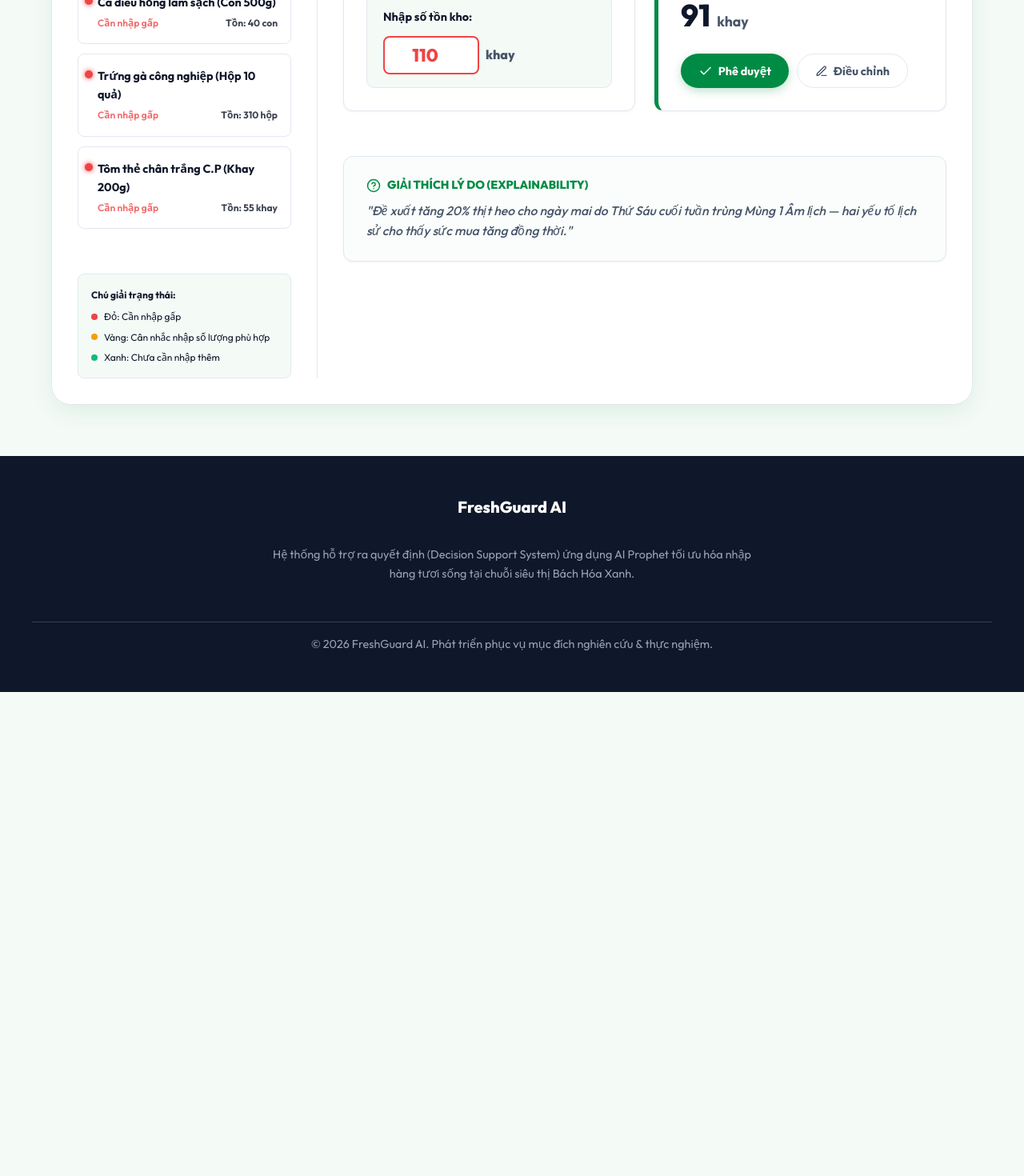
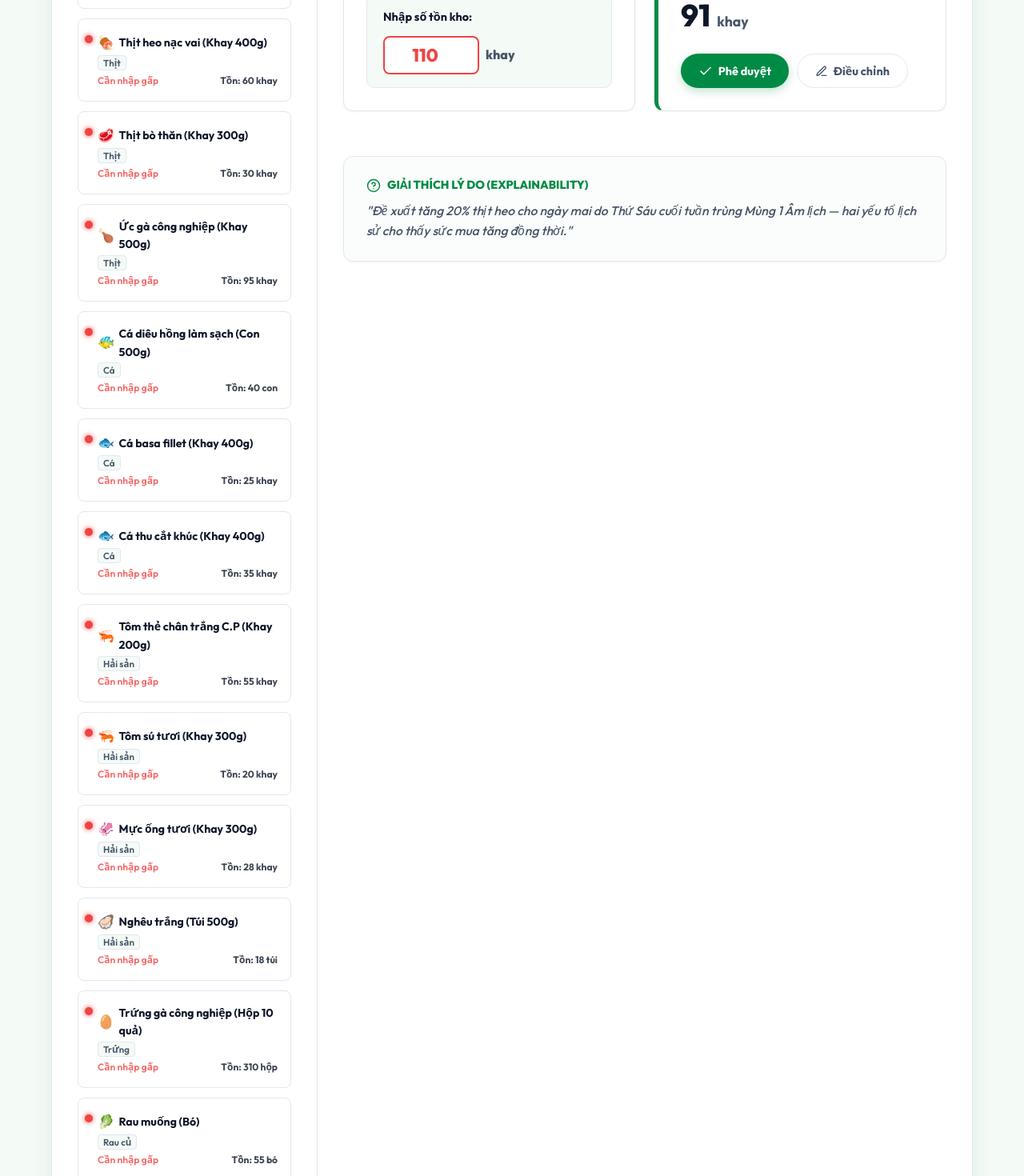
Before and after one commit to truongminhnhut-ncrew/FreshGuard-AI, a React (Vite) app in the folder frontend/: page / in a window 1280 px wide. Shown: the part 740-2210 px from the top of the page at 80% size. Before the commit the page ends 1605 px from the top, so only its background shows below. Built offline with nearby package versions, Linux system fonts and the light colour scheme.

Commit message:
feat: add 17 new products with emoji and category badges

```diff
--- a/frontend/src/components/DecisionDashboard.jsx
+++ b/frontend/src/components/DecisionDashboard.jsx
@@ -56,11 +56,16 @@ export default function DecisionDashboard({ onOpenGuide }) {
     setApproved(false);
 
     // Set specific MAPE for each product
-    if (prod.id === 'ba-roi-heo-cp') setMape('8.4%');
-    else if (prod.id === 'dui-heo-cp') setMape('7.8%');
-    else if (prod.id === 'ca-dieu-hong') setMape('10.2%');
-    else if (prod.id === 'trung-ga-10') setMape('5.2%');
-    else if (prod.id === 'tom-the-cp') setMape('9.1%');
+    const mapeMap = {
+      'ba-roi-heo-cp': '8.4%', 'dui-heo-cp': '7.8%', 'ca-dieu-hong': '10.2%',
+      'trung-ga-10': '5.2%',  'tom-the-cp': '9.1%',  'nac-vai-heo': '8.9%',
+      'bo-than-cp':  '11.3%', 'uc-ga-cn':   '7.5%',  'ca-basa-fillet': '12.1%',
+      'ca-thu-cat-khuc': '10.8%', 'tom-su-tuoi': '9.7%', 'muc-ong-tuoi': '13.2%',
+      'ngheu-trang': '14.5%', 'rau-muong': '16.2%',  'cai-ngot': '15.8%',
+      'ca-chua': '12.4%',    'dua-leo': '13.7%',     'xa-lach-lolo': '17.1%',
+      'ca-rot': '11.9%',     'khoai-tay': '9.3%',    'hanh-la': '18.5%',
+    };
+    setMape(mapeMap[prod.id] || '10.0%');
   };
 
   // Recalculate indicators when inputs change locally
@@ -222,8 +227,14 @@ export default function DecisionDashboard({ onOpenGuide }) {
                     background: dotColor, boxShadow: `0 0 6px ${dotColor}`
                   }} />
 
-                  <div style={{ fontSize: '0.9rem', fontWeight: 700 }}>{prod.name}</div>
-                  <div style={{ fontSize: '0.75rem', opacity: 0.8, marginTop: '0.25rem', display: 'flex', justifyContent: 'space-between' }}>
+                  <div style={{ fontSize: '0.88rem', fontWeight: 700, display: 'flex', alignItems: 'center', gap: '0.35rem' }}>
+                    <span style={{ fontSize: '1.05rem' }}>{prod.emoji}</span>
+                    <span>{prod.name}</span>
+                  </div>
+                  <div style={{ fontSize: '0.72rem', marginTop: '0.2rem', marginBottom: '0.15rem' }}>
+                    <span style={{ background: 'var(--bg-secondary)', border: '1px solid var(--border)', borderRadius: '4px', padding: '1px 6px', color: 'var(--text-secondary)', fontWeight: 600 }}>{prod.category}</span>
+                  </div>
+                  <div style={{ fontSize: '0.75rem', opacity: 0.8, marginTop: '0.1rem', display: 'flex', justifyContent: 'space-between' }}>
                     <span style={{ color: dotColor, fontWeight: 600 }}>{statusText}</span>
                     <strong>Tồn: {prod.I_current} {prod.unit}</strong>
                   </div>
--- a/frontend/src/data/products.js
+++ b/frontend/src/data/products.js
@@ -1,70 +1,179 @@
 // Bách Hóa Xanh real product data and price points
 export const initialProducts = [
+  // ── THỊT HEO ─────────────────────────────────────
   {
     id: 'ba-roi-heo-cp',
     name: 'Ba rọi heo C.P (Khay 300g)',
-    category: 'Thịt heo',
+    category: 'Thịt', emoji: '🥓',
     unit: 'khay',
-    D: 150,          // Nhu cầu trung bình/ngày
-    sigma_d: 25,     // Độ lệch chuẩn nhu cầu
-    L: 1,            // Lead time (ngày)
-    Z: 2.05,         // Hệ số dịch vụ (98%)
-    I_current: 110,  // Tồn kho hiện tại
-    cost_price: 28000,
-    selling_price: 41000,
+    D: 150, sigma_d: 25, L: 1, Z: 2.05, I_current: 110,
+    cost_price: 28000, selling_price: 41000,
   },
   {
     id: 'dui-heo-cp',
     name: 'Thịt đùi heo C.P (Khay 400g)',
-    category: 'Thịt heo',
+    category: 'Thịt', emoji: '🍖',
     unit: 'khay',
-    D: 120,
-    sigma_d: 18,
-    L: 1,
-    Z: 1.65,         // Hệ số dịch vụ (95%)
-    I_current: 85,
-    cost_price: 30000,
-    selling_price: 43600,
+    D: 120, sigma_d: 18, L: 1, Z: 1.65, I_current: 85,
+    cost_price: 30000, selling_price: 43600,
   },
+  {
+    id: 'nac-vai-heo',
+    name: 'Thịt heo nạc vai (Khay 400g)',
+    category: 'Thịt', emoji: '🍖',
+    unit: 'khay',
+    D: 100, sigma_d: 20, L: 1, Z: 1.65, I_current: 60,
+    cost_price: 32000, selling_price: 46000,
+  },
+  // ── THỊT BÒ & GÀ ─────────────────────────────────
+  {
+    id: 'bo-than-cp',
+    name: 'Thịt bò thăn (Khay 300g)',
+    category: 'Thịt', emoji: '🥩',
+    unit: 'khay',
+    D: 60, sigma_d: 15, L: 1, Z: 2.05, I_current: 30,
+    cost_price: 120000, selling_price: 169000,
+  },
+  {
+    id: 'uc-ga-cn',
+    name: 'Ức gà công nghiệp (Khay 500g)',
+    category: 'Thịt', emoji: '🍗',
+    unit: 'khay',
+    D: 130, sigma_d: 22, L: 1, Z: 1.65, I_current: 95,
+    cost_price: 25000, selling_price: 36000,
+  },
+  // ── CÁ TƯƠI ──────────────────────────────────────
   {
     id: 'ca-dieu-hong',
     name: 'Cá diêu hồng làm sạch (Con 500g)',
-    category: 'Cá tươi',
+    category: 'Cá', emoji: '🐠',
     unit: 'con',
-    D: 65,
-    sigma_d: 12,
-    L: 2,
-    Z: 1.65,         // Hệ số dịch vụ (95%)
-    I_current: 40,
-    cost_price: 30000,
-    selling_price: 43000,
+    D: 65, sigma_d: 12, L: 2, Z: 1.65, I_current: 40,
+    cost_price: 30000, selling_price: 43000,
   },
+  {
+    id: 'ca-basa-fillet',
+    name: 'Cá basa fillet (Khay 400g)',
+    category: 'Cá', emoji: '🐟',
+    unit: 'khay',
+    D: 55, sigma_d: 10, L: 2, Z: 1.65, I_current: 25,
+    cost_price: 38000, selling_price: 55000,
+  },
+  {
+    id: 'ca-thu-cat-khuc',
+    name: 'Cá thu cắt khúc (Khay 400g)',
+    category: 'Cá', emoji: '🐟',
+    unit: 'khay',
+    D: 45, sigma_d: 8, L: 2, Z: 1.65, I_current: 35,
+    cost_price: 55000, selling_price: 79000,
+  },
+  // ── HẢI SẢN ──────────────────────────────────────
+  {
+    id: 'tom-the-cp',
+    name: 'Tôm thẻ chân trắng C.P (Khay 200g)',
+    category: 'Hải sản', emoji: '🦐',
+    unit: 'khay',
+    D: 80, sigma_d: 15, L: 2, Z: 2.05, I_current: 55,
+    cost_price: 23000, selling_price: 33000,
+  },
+  {
+    id: 'tom-su-tuoi',
+    name: 'Tôm sú tươi (Khay 300g)',
+    category: 'Hải sản', emoji: '🦐',
+    unit: 'khay',
+    D: 50, sigma_d: 12, L: 2, Z: 2.05, I_current: 20,
+    cost_price: 65000, selling_price: 93000,
+  },
+  {
+    id: 'muc-ong-tuoi',
+    name: 'Mực ống tươi (Khay 300g)',
+    category: 'Hải sản', emoji: '🦑',
+    unit: 'khay',
+    D: 40, sigma_d: 10, L: 2, Z: 1.65, I_current: 28,
+    cost_price: 45000, selling_price: 65000,
+  },
+  {
+    id: 'ngheu-trang',
+    name: 'Nghêu trắng (Túi 500g)',
+    category: 'Hải sản', emoji: '🦪',
+    unit: 'túi',
+    D: 35, sigma_d: 8, L: 2, Z: 1.65, I_current: 18,
+    cost_price: 22000, selling_price: 32000,
+  },
+  // ── TRỨNG ────────────────────────────────────────
   {
     id: 'trung-ga-10',
     name: 'Trứng gà công nghiệp (Hộp 10 quả)',
-    category: 'Trứng',
+    category: 'Trứng', emoji: '🥚',
     unit: 'hộp',
-    D: 210,
-    sigma_d: 30,
-    L: 3,
-    Z: 2.33,         // Hệ số dịch vụ (99%)
-    I_current: 310,
-    cost_price: 18000,
-    selling_price: 26000,
+    D: 210, sigma_d: 30, L: 3, Z: 2.33, I_current: 310,
+    cost_price: 18000, selling_price: 26000,
+  },
+  // ── RAU CỦ ────────────────────────────────────────
+  {
+    id: 'rau-muong',
+    name: 'Rau muống (Bó)',
+    category: 'Rau củ', emoji: '🥬',
+    unit: 'bó',
+    D: 80, sigma_d: 20, L: 1, Z: 1.28, I_current: 55,
+    cost_price: 5000, selling_price: 8000,
   },
   {
-    id: 'tom-the-cp',
-    name: 'Tôm thẻ chân trắng C.P (Khay 200g)',
-    category: 'Hải sản',
-    unit: 'khay',
-    D: 80,
-    sigma_d: 15,
-    L: 2,
-    Z: 2.05,         // Hệ số dịch vụ (98%)
-    I_current: 55,
-    cost_price: 23000,
-    selling_price: 33000,
-  }
+    id: 'cai-ngot',
+    name: 'Cải ngọt (Bó)',
+    category: 'Rau củ', emoji: '🥬',
+    unit: 'bó',
+    D: 70, sigma_d: 18, L: 1, Z: 1.28, I_current: 48,
+    cost_price: 5500, selling_price: 8500,
+  },
+  {
+    id: 'ca-chua',
+    name: 'Cà chua (Túi 500g)',
+    category: 'Rau củ', emoji: '🍅',
+    unit: 'túi',
+    D: 90, sigma_d: 22, L: 1, Z: 1.28, I_current: 70,
+    cost_price: 12000, selling_price: 18000,
+  },
+  {
+    id: 'dua-leo',
+    name: 'Dưa leo (Túi 500g)',
+    category: 'Rau củ', emoji: '🥒',
+    unit: 'túi',
+    D: 75, sigma_d: 18, L: 1, Z: 1.28, I_current: 55,
+    cost_price: 10000, selling_price: 15000,
+  },
+  {
+    id: 'xa-lach-lolo',
+    name: 'Xà lách lolo (Bó)',
+    category: 'Rau củ', emoji: '🥗',
+    unit: 'bó',
+    D: 40, sigma_d: 12, L: 1, Z: 1.28, I_current: 15,
+    cost_price: 8000, selling_price: 12000,
+  },
+  {
+    id: 'ca-rot',
+    name: 'Cà rốt (Túi 500g)',
+    category: 'Rau củ', emoji: '🥕',
+    unit: 'túi',
+    D: 60, sigma_d: 15, L: 1, Z: 1.28, I_current: 45,
+    cost_price: 9000, selling_price: 14000,
+  },
+  {
+    id: 'khoai-tay',
+    name: 'Khoai tây (Túi 1kg)',
+    category: 'Rau củ', emoji: '🥔',
+    unit: 'túi',
+    D: 85, sigma_d: 20, L: 1, Z: 1.28, I_current: 62,
+    cost_price: 18000, selling_price: 26000,
+  },
+  {
+    id: 'hanh-la',
+    name: 'Hành lá (Bó)',
+    category: 'Rau củ', emoji: '🌿',
+    unit: 'bó',
+    D: 50, sigma_d: 15, L: 1, Z: 1.28, I_current: 38,
+    cost_price: 4000, selling_price: 6500,
+  },
 ];
 
 // Helper to calculate inventory indicators
```
